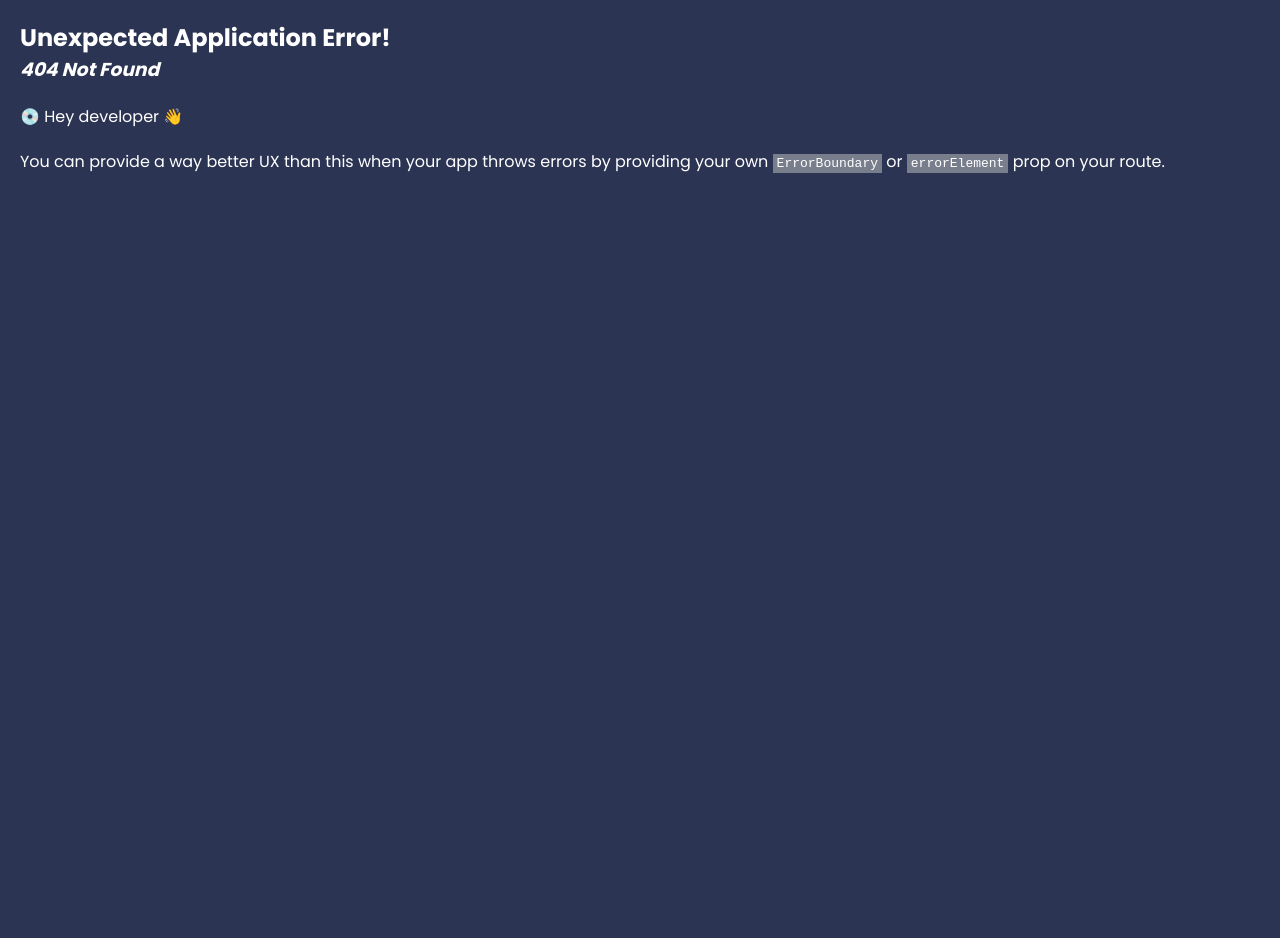
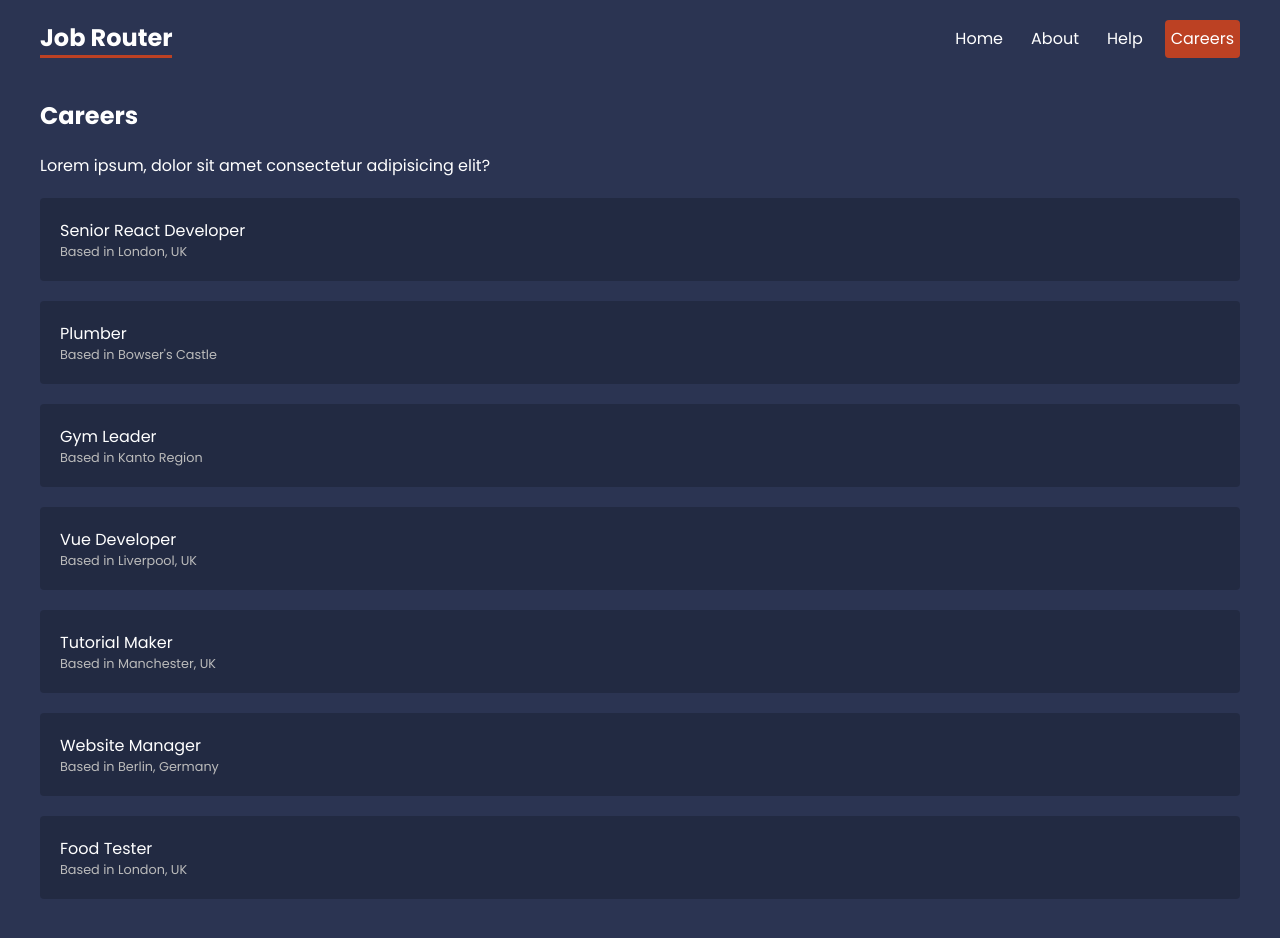
Before and after one commit to alikpashaevi/job-router, a React (Vite) app: page /careers in a window 1280 px wide. Before the commit this address had no page. Shown: the top 938 px of the page. Before the commit the page ends 800 px from the top, so only its background shows below. Built offline with nearby package versions, Linux system fonts and the light colour scheme; data requests are answered from the project's data file.

Commit message:
added career layout

```diff
--- a/src/App.jsx
+++ b/src/App.jsx
@@ -4,22 +4,38 @@ import { createBrowserRouter, Route, createRoutesFromElements, RouterProvider }
 //pages
 import Home from './pages/Home'
 import About from './pages/About'
+import Careers, { careersLoader } from './pages/careers/Careers'
+
 
 //layouts
 import RootLayout from './layouts/RootLayout'
 import HelpLayout from './layouts/HelpLayout'
 import Faq from './pages/help/Faq'
 import Contact from './pages/help/Contact'
+import NotFound from './pages/NotFound'
+import CareerLayout from './layouts/CareerLayout'
 
 const router = createBrowserRouter(
   createRoutesFromElements(
     <Route path='/' element={<RootLayout />}>
       <Route index element={<Home />} />
       <Route path='about' element={<About />} />
+
       <Route path='help' element={<HelpLayout />}>
         <Route path='faq' element={<Faq />}/>
         <Route path='contact' element={<Contact />}/>
       </Route>
+
+      <Route path='careers' element={<CareerLayout />}>
+        <Route
+          index
+          element={<Careers />}
+          loader={careersLoader}
+          />
+
+      </Route>
+
+      <Route path='*' element={<NotFound />} />
     </Route>
   )
 )
--- a/src/index.css
+++ b/src/index.css
@@ -100,7 +100,24 @@ form label span {
   margin-bottom: 10px;
 }
 /* careers list */
-
+.careers > a {
+  display: block;
+  background: rgba(0,0,0,0.2);
+  padding: 20px;
+  border-radius: 4px;
+  margin: 20px 0;
+  text-decoration: none;
+}
+.careers > a:hover p {
+  color: var(--primary);
+}
+.careers p {
+  margin: 0;
+}
+.careers > a p:last-child {
+ font-size: 0.8em;
+ color: #bbb;
+}
 
 /* careers details */
 
--- /dev/null
+++ b/src/layouts/CareerLayout.jsx
@@ -0,0 +1,15 @@
+import React from 'react'
+import { Outlet } from "react-router-dom"
+
+const CareerLayout = () => {
+  return (
+    <div className="careers-layout">
+    <h2>Careers</h2>
+    <p>Lorem ipsum, dolor sit amet consectetur adipisicing elit?</p>
+
+    <Outlet />
+  </div>
+  )
+}
+
+export default CareerLayout
--- a/src/layouts/RootLayout.jsx
+++ b/src/layouts/RootLayout.jsx
@@ -10,6 +10,7 @@ const RootLayout = () => {
           <NavLink to="/">Home</NavLink>
           <NavLink to="about">About</NavLink>
           <NavLink to="help">Help</NavLink>
+          <NavLink to="careers">Careers</NavLink>
         </nav>
       </header>
 
--- /dev/null
+++ b/src/pages/NotFound.jsx
@@ -0,0 +1,16 @@
+import React from 'react'
+import { Link } from 'react-router-dom'
+
+const NotFound = () => {
+  return (
+    <div>
+      <h2>Page not found</h2>
+      <p>Lorem ipsum dolor sit amet consectetur adipisicing elit. Accusantium culpa facere, delectus non et voluptatibus eveniet magni! Debitis, dignissimos? Magnam labore, perspiciatis deserunt reiciendis aperiam sed aspernatur consectetur debitis culpa.</p>
+
+      <p>Go to the <Link to='/'>Home Page</Link>.</p>
+    </div>
+
+  )
+}
+
+export default NotFound
--- /dev/null
+++ b/src/pages/careers/Careers.jsx
@@ -0,0 +1,26 @@
+import React from 'react'
+import { useLoaderData, Link } from 'react-router-dom'
+
+const Careers = () => {
+
+  const careers = useLoaderData()
+
+  return (
+    <div className='careers'>
+      {careers.map(career => (
+        <Link to='/' key={career.id}>
+          <p>{career.title}</p>
+          <p>Based in {career.location}</p>
+        </Link>
+      ))}
+    </div>
+  )
+}
+
+export default Careers
+
+export const careersLoader = async() => {
+  const res = await fetch('http://localhost:4000/careers')
+
+  return res.json()
+}
```
